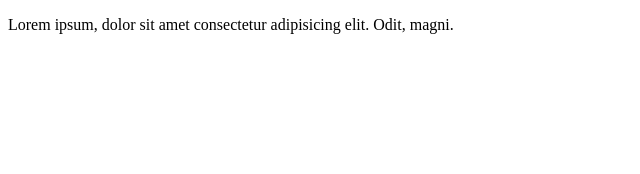
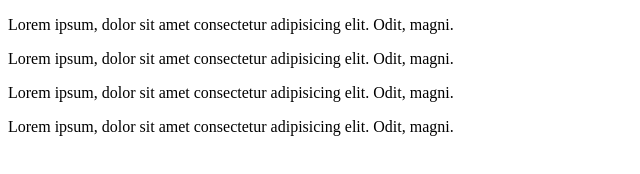
Before and after one commit to kashafnaveed123/new-folder, a plain HTML site: page index.html in a window 1280 px wide. Shown: the whole page, without its empty margins (0-640 px from the left). Drawn offline with Linux system fonts and the light colour scheme.

Commit message:
second commit

```diff
--- a/index.html
+++ b/index.html
@@ -7,5 +7,8 @@
 </head>
 <body>
     <p>Lorem ipsum, dolor sit amet consectetur adipisicing elit. Odit, magni.</p>
+    <p>Lorem ipsum, dolor sit amet consectetur adipisicing elit. Odit, magni.</p>
+    <p>Lorem ipsum, dolor sit amet consectetur adipisicing elit. Odit, magni.</p>
+    <p>Lorem ipsum, dolor sit amet consectetur adipisicing elit. Odit, magni.</p>
 </body>
 </html>
```
